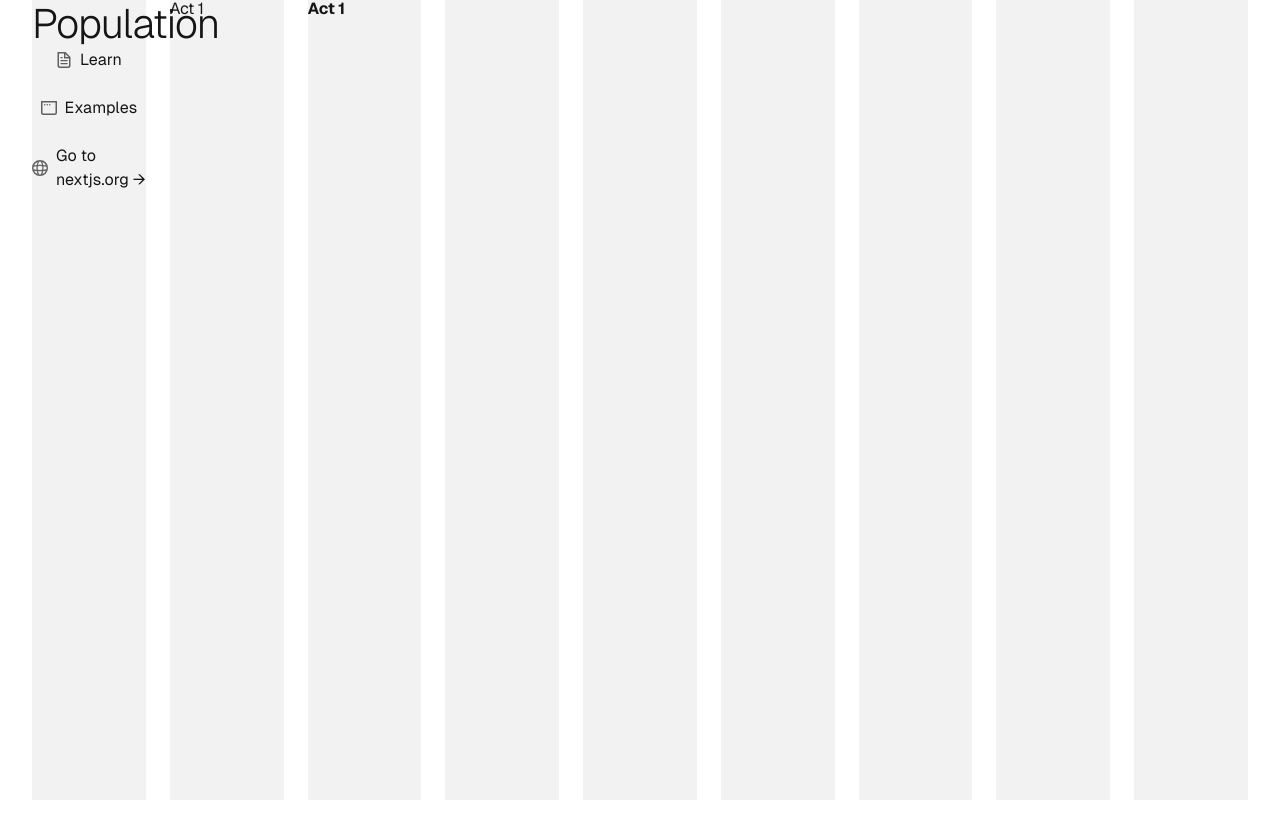
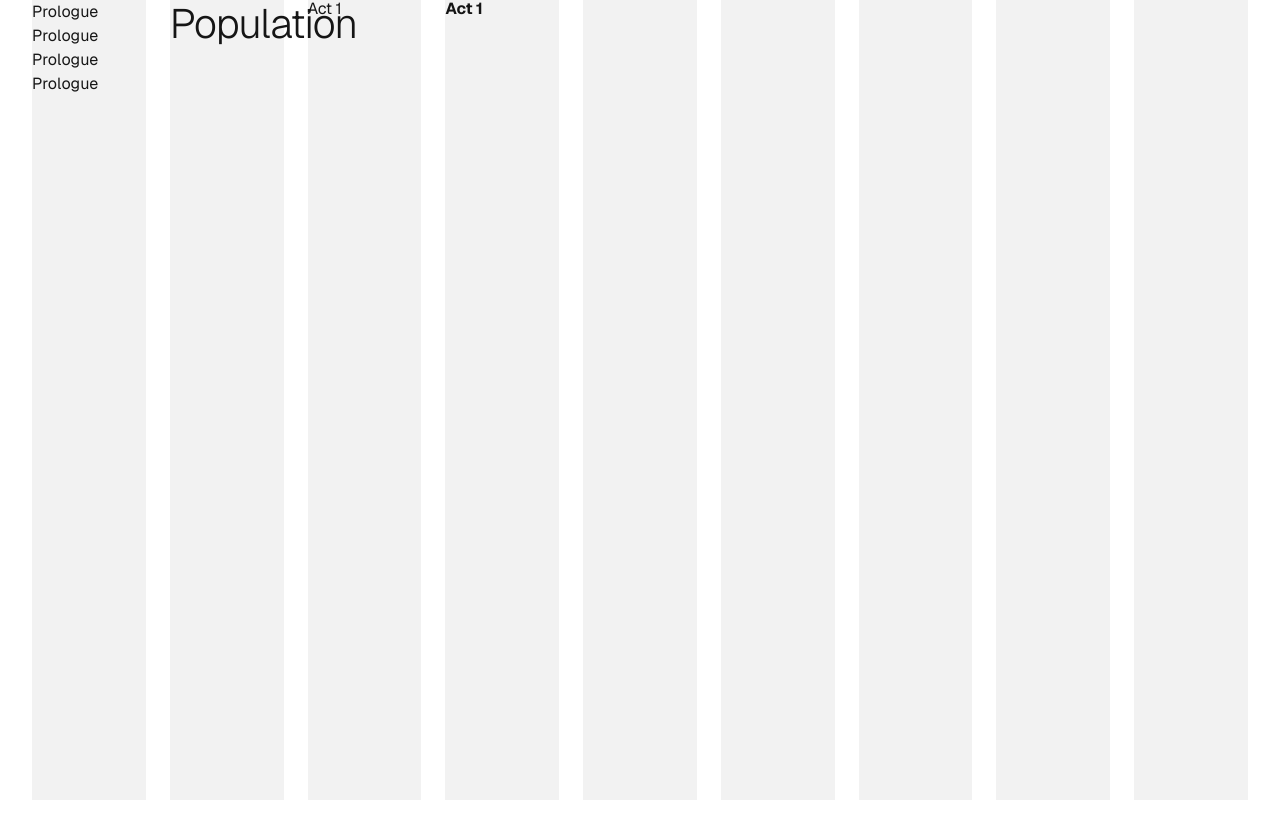
Before and after one commit to nethen/iat355, a Next.js app: page / in a window 1280 px wide. Shown: the top 838 px of the page. Before the commit the page ends 800 px from the top, so only its background shows below. Built offline with nearby package versions, Linux system fonts and the light colour scheme.

Commit message:
feat: generic layout

```diff
--- a/src/app/page.tsx
+++ b/src/app/page.tsx
@@ -1,6 +1,7 @@
 import Image from "next/image";
 import { Grid, GRID_STYLE } from "./components/Grid/Grid";
 import clsx from "clsx";
+import Link from "next/link";
 
 export default function Home() {
   return (
@@ -12,58 +13,17 @@ export default function Home() {
           "font-[family-name:var(--font-geist-sans)]"
         )}
       >
-        <main className="col-span-full grid grid-cols-subgrid">
+        <nav className="sticky inset-y-0 md:h-svh flex flex-col">
+          <Link href="/">Prologue</Link>
+          <Link href="/">Prologue</Link>
+          <Link href="/">Prologue</Link>
+          <Link href="/">Prologue</Link>
+        </nav>
+        <main className="col-span-full md:col-span-5 lg:col-span-8 grid grid-cols-subgrid min-h-[200svh]">
           <h1 className="text-r-md">Population</h1>
           <p className="text-r-base">Act 1</p>
           <p className="text-r-base font-bold">Act 1</p>
         </main>
-        <footer className="row-start-3 flex gap-6 flex-wrap items-center justify-center">
-          <a
-            className="flex items-center gap-2 hover:underline hover:underline-offset-4"
-            href="https://nextjs.org/learn?utm_source=create-next-app&utm_medium=appdir-template-tw&utm_campaign=create-next-app"
-            target="_blank"
-            rel="noopener noreferrer"
-          >
-            <Image
-              aria-hidden
-              src="/file.svg"
-              alt="File icon"
-              width={16}
-              height={16}
-            />
-            Learn
-          </a>
-          <a
-            className="flex items-center gap-2 hover:underline hover:underline-offset-4"
-            href="https://vercel.com/templates?framework=next.js&utm_source=create-next-app&utm_medium=appdir-template-tw&utm_campaign=create-next-app"
-            target="_blank"
-            rel="noopener noreferrer"
-          >
-            <Image
-              aria-hidden
-              src="/window.svg"
-              alt="Window icon"
-              width={16}
-              height={16}
-            />
-            Examples
-          </a>
-          <a
-            className="flex items-center gap-2 hover:underline hover:underline-offset-4"
-            href="https://nextjs.org?utm_source=create-next-app&utm_medium=appdir-template-tw&utm_campaign=create-next-app"
-            target="_blank"
-            rel="noopener noreferrer"
-          >
-            <Image
-              aria-hidden
-              src="/globe.svg"
-              alt="Globe icon"
-              width={16}
-              height={16}
-            />
-            Go to nextjs.org →
-          </a>
-        </footer>
       </div>
     </>
   );
```
